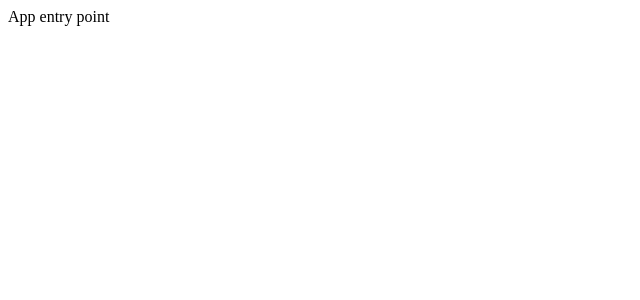
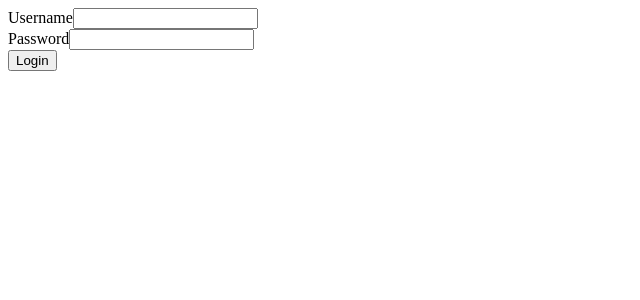
Before and after one commit to COvermyer/capstone-parking-ops, a React (Create React App) app in the folder frontend/: page / in a window 1280 px wide. Shown: the top 300 px of the page, without its empty margins (0-640 px from the left). Built offline with nearby package versions, Linux system fonts and the light colour scheme.

Commit message:
FRONT: React JWT token acceptance and login testing

```diff
--- a/frontend/package.json
+++ b/frontend/package.json
@@ -37,5 +37,9 @@
       "last 1 firefox version",
       "last 1 safari version"
     ]
+  },
+  "devDependencies": {
+    "@types/react": "^19.2.17",
+    "@types/react-dom": "^19.2.3"
   }
 }
--- a/frontend/src/App.js
+++ /dev/null
@@ -1,19 +0,0 @@
-import React, { useState, useEffect } from "react";
-import { BrowserRouter, Routes, Route} from 'react-router-dom';
-// import dataSource from './dataSource.js';
-// // import Card from './TeamCard.js'
-// import './App.css';
-// import SearchTeams from "./SearchTeams.js";
-// import NavBar from "./NavBar.js";
-// import EditTeam from "./EditTeam.js";
-// import OneTeam from "./OneTeam.js";
-
-const App = () => {
-	return(
-		<div className='App'>
-			App entry point
-		</div>
-	);
-}
-
-export default App;
--- /dev/null
+++ b/frontend/src/App.tsx
@@ -0,0 +1,12 @@
+import React from "react";
+import Login from './pages/Login';
+
+const App = () => {
+	return(
+		<div className='App'>
+			<Login />
+		</div>
+	);
+}
+
+export default App;
--- a/frontend/src/index.js
+++ b/frontend/src/index.tsx
@@ -4,7 +4,7 @@ import ReactDOM from 'react-dom/client';
 import App from './App';
 // import reportWebVitals from './reportWebVitals';
 
-const root = ReactDOM.createRoot(document.getElementById('root'));
+const root = ReactDOM.createRoot(document.getElementById('root') as HTMLElement);
 root.render(
   <React.StrictMode>
     <App />
--- a/frontend/src/models/LoginRequest.ts
+++ b/frontend/src/models/LoginRequest.ts
@@ -0,0 +1,4 @@
+export interface LoginRequest {
+    username: string;
+    password: string;
+}
--- a/frontend/src/models/LoginResponse.ts
+++ b/frontend/src/models/LoginResponse.ts
@@ -0,0 +1,6 @@
+import { User } from './User';
+
+export interface LoginResponse {
+    token: string;
+    user: User;
+}
--- a/frontend/src/models/User.ts
+++ b/frontend/src/models/User.ts
@@ -0,0 +1,4 @@
+export interface User {
+    user_id: number;
+    username: string;
+}
--- a/frontend/src/pages/Login.tsx
+++ b/frontend/src/pages/Login.tsx
@@ -0,0 +1,72 @@
+import React, { useState } from 'react';
+import authService from '../services/auth.service';
+
+/**
+ * Defines the login form.
+ * TODO: Redesign so that the page is containable within a stylization element
+ * @returns JSX containing the login form
+ */
+function Login() {
+    const [username, setUsername] = useState("");
+    const [password, setPassword] = useState("");
+    const [error, setError] = useState("");
+    const [loading, setLoading] = useState(false);
+
+    /**
+     * Handles the submission of the login form, calling the authentication service.
+     * @param event an HTML Form Event, sent by the form element
+     */
+    const handleSubmit = async (event: React.FormEvent<HTMLFormElement>) => {
+        event.preventDefault();
+        setError("");
+
+        setLoading(true);
+        try {
+            const response = await authService.login({ username, password });
+
+            console.log(response);
+        } catch (err) {
+            setError("Invalid username or password");
+        } finally {
+            setLoading(false);
+        }
+    };
+
+    return(
+        <div className='Login'>
+            <form onSubmit={handleSubmit}>
+                <div>
+                    <label htmlFor='username'>Username</label>
+                    <input
+                        id='username'
+                        type='text'
+                        value={username}
+                        onChange={(e) => setUsername(e.target.value)}
+                    />
+                </div>
+                <div>
+                    <label htmlFor='password'>Password</label>
+                    <input
+                        id='password'
+                        type='text'
+                        value={password}
+                        onChange={(e) => setPassword(e.target.value)}
+                    />
+                </div>
+
+                {error && (
+                    <p>{error}</p>
+                )}
+
+                <button
+                    type='submit'
+                    disabled={loading}
+                >
+                    Login
+                </button>
+            </form>
+        </div>
+    );
+};
+
+export default Login;
--- a/frontend/src/services/api.ts
+++ b/frontend/src/services/api.ts
@@ -0,0 +1,20 @@
+import axios from 'axios';
+
+const api = axios.create({
+    baseURL: 'http://localhost:5000',
+    headers: {
+        'Content-Type': 'application/json'
+    }
+});
+
+api.interceptors.request.use((config) => {
+    const token = localStorage.getItem('token');
+
+    if (token) {
+        config.headers.Authentication = `Bearer: ${token}`;
+    }
+
+    return config;
+});
+
+export default api;
--- a/frontend/src/services/auth.service.ts
+++ b/frontend/src/services/auth.service.ts
@@ -0,0 +1,44 @@
+import api from './api';
+import { LoginRequest } from '../models/LoginRequest';
+import { LoginResponse } from '../models/LoginResponse';
+
+/**
+ * Login method to be used for credential handling
+ * @param credentials a LoginRequest object with filled username/password credentials
+ * @returns a promise to provide a LoginResponse object, which will contain a JWT token if authorized
+ */
+const login = async (
+    credentials: LoginRequest
+): Promise<LoginResponse> => {
+
+    const response = await api.post<LoginResponse>('/auth/login', credentials);
+
+    localStorage.setItem('token', response.data.token);
+
+    return response.data;
+};
+
+/**
+ * logout method to destroy the current session token
+ */
+const logout = () => {
+    localStorage.removeItem('token');
+};
+
+/**
+ * returns the currently stored JWT token, or null if one does not exist
+ */
+const getToken = (): string | null => {
+    return localStorage.getItem("token");
+};
+
+/**
+ * Defines default export
+ */
+const authService = {
+    login,
+    logout,
+    getToken
+}
+
+export default authService;
```
Also changed, not shown: frontend/tsconfig.json (added, +7 -0 lines), 1 other file (tests, documents, lock files or other folders).
